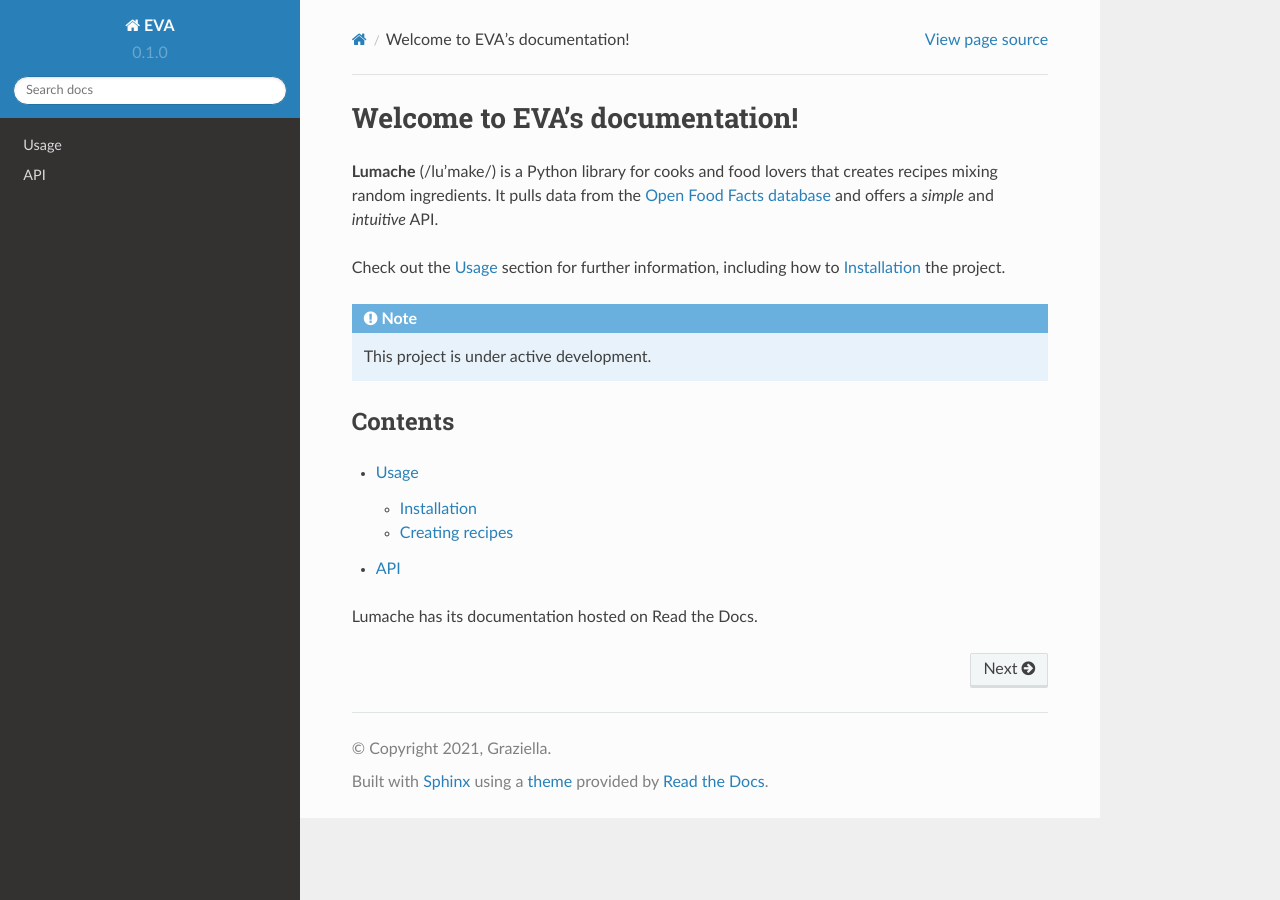
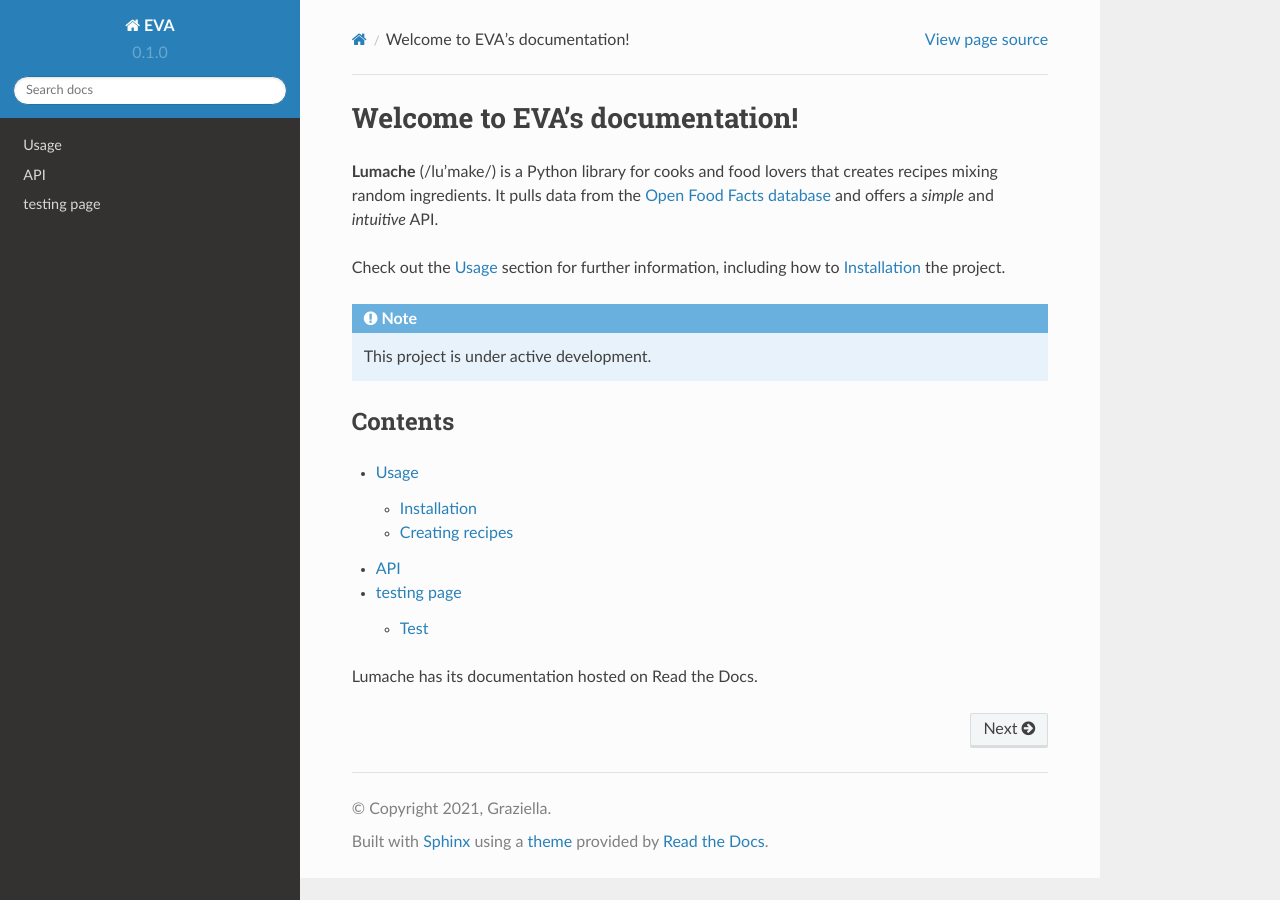
Before and after one commit to learoumazeilles/rtd-tutorial, a Sphinx documentation site: the page built from docs/source/index.rst, in a window 1280 px wide. Built offline with Sphinx 7.4.7 and the Read the Docs theme 2.0.0, drawn with Linux system fonts in a browser that asks for light colours.

Commit message:
Update new.rst

```diff
--- a/docs/source/new.rst
+++ b/docs/source/new.rst
@@ -1 +1,9 @@
-Testing some stuff
+New
+=====
+
+.. _test:
+
+Test
+------------
+
+testing stuff
```
